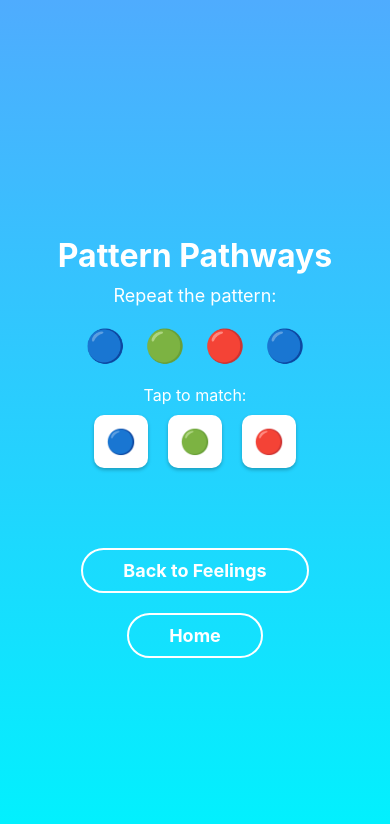
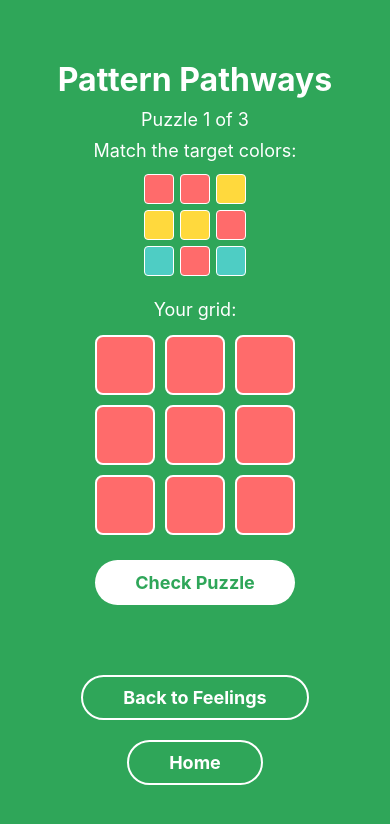
Before and after one commit to lgrimes95/PositivePathway, a React Native app: screen /PatternPathways in a window 390 px wide. Shown: the top 824 px of the page. Built offline with nearby package versions, Linux system fonts and the light colour scheme.

Commit message:
Update PatternPathwaysScreen.js

```diff
--- a/screens/PatternPathwaysScreen.js
+++ b/screens/PatternPathwaysScreen.js
@@ -1,129 +1,206 @@
 import React, { useState } from "react";
-import {
-  View,
-  Text,
-  StyleSheet,
-  TouchableOpacity,
-  Alert,
-} from "react-native";
-import { LinearGradient } from "expo-linear-gradient";
+import { View, Text, StyleSheet, TouchableOpacity, Alert } from "react-native";
 import GameButtons from "../components/GameButtons";
 
+const COLORS = ["#FF6B6B", "#4ECDC4", "#FFD93D"]; // red, teal, yellow
+
+// Generate a random color grid
+function generateTargetGrid(size = 3) {
+  const grid = [];
+  for (let i = 0; i < size; i++) {
+    const row = [];
+    for (let j = 0; j < size; j++) {
+      row.push(COLORS[Math.floor(Math.random() * COLORS.length)]);
+    }
+    grid.push(row);
+  }
+  return grid;
+}
+
+function cloneGrid(grid) {
+  return grid.map((row) => [...row]);
+}
+
 export default function PatternPathwaysScreen({ navigation }) {
-  const [pattern, setPattern] = useState(generatePattern());
-  const [userInput, setUserInput] = useState([]);
+  const puzzles = [
+    { id: 1, size: 3 },
+    { id: 2, size: 4 },
+    { id: 3, size: 5 },
+  ];
 
-  function generatePattern(length = 4) {
-    const options = ["🔵", "🟢", "🔴"];
-    let result = [];
-    for (let i = 0; i < length; i++) {
-      result.push(options[Math.floor(Math.random() * options.length)]);
+  const [currentPuzzleIndex, setCurrentPuzzleIndex] = useState(0);
+  const [targetGrid, setTargetGrid] = useState(
+    generateTargetGrid(puzzles[0].size)
+  );
+  const [playerGrid, setPlayerGrid] = useState(
+    Array(puzzles[0].size)
+      .fill(null)
+      .map(() => Array(puzzles[0].size).fill(COLORS[0]))
+  );
+
+  const handleTilePress = (row, col) => {
+    setPlayerGrid((prevGrid) => {
+      const newGrid = cloneGrid(prevGrid);
+      const currentColorIndex = COLORS.indexOf(newGrid[row][col]);
+      newGrid[row][col] = COLORS[(currentColorIndex + 1) % COLORS.length];
+      return newGrid;
+    });
+  };
+
+  const checkPuzzle = () => {
+    for (let i = 0; i < targetGrid.length; i++) {
+      for (let j = 0; j < targetGrid.length; j++) {
+        if (playerGrid[i][j] !== targetGrid[i][j]) return false;
+      }
     }
-    return result;
-  }
+    return true;
+  };
 
-  const handleSelect = (color) => {
-    const updatedInput = [...userInput, color];
-    setUserInput(updatedInput);
-
-    if (updatedInput.length === pattern.length) {
-      if (JSON.stringify(updatedInput) === JSON.stringify(pattern)) {
-        Alert.alert("🎉 Great job!", "You matched the pattern!", [
-          { text: "Play Again", onPress: resetGame },
+  const handleSubmit = () => {
+    if (checkPuzzle()) {
+      if (currentPuzzleIndex < puzzles.length - 1) {
+        Alert.alert("🎉 Great job!", "You solved the puzzle!", [
+          {
+            text: "Next Puzzle",
+            onPress: () => {
+              const nextIndex = currentPuzzleIndex + 1;
+              const nextSize = puzzles[nextIndex].size;
+              setCurrentPuzzleIndex(nextIndex);
+              setTargetGrid(generateTargetGrid(nextSize));
+              setPlayerGrid(
+                Array(nextSize)
+                  .fill(null)
+                  .map(() => Array(nextSize).fill(COLORS[0]))
+              );
+            },
+          },
         ]);
       } else {
-        Alert.alert("❌ Try again", "That pattern was incorrect.", [
-          { text: "Try Again", onPress: resetGame },
-        ]);
+        Alert.alert(
+          "🏆 Amazing!",
+          "You completed all color puzzles!",
+          [
+            {
+              text: "Play Again",
+              onPress: () => {
+                setCurrentPuzzleIndex(0);
+                setTargetGrid(generateTargetGrid(puzzles[0].size));
+                setPlayerGrid(
+                  Array(puzzles[0].size)
+                    .fill(null)
+                    .map(() => Array(puzzles[0].size).fill(COLORS[0]))
+                );
+              },
+            },
+          ]
+        );
       }
+    } else {
+      Alert.alert("❌ Not quite", "Try again!");
     }
   };
 
-  const resetGame = () => {
-    setPattern(generatePattern());
-    setUserInput([]);
-  };
+  return (
+    <View style={styles.container}>
+      <Text style={styles.title}>Pattern Pathways</Text>
+      <Text style={styles.instruction}>
+        Puzzle {currentPuzzleIndex + 1} of {puzzles.length}
+      </Text>
 
-  return (
-    <LinearGradient colors={["#4facfe", "#00f2fe"]} style={styles.container}>
-      <Text style={styles.title}>Pattern Pathways</Text>
-      <Text style={styles.subtitle}>Repeat the pattern:</Text>
+      <Text style={styles.instruction}>Match the target colors:</Text>
 
-      <View style={styles.patternRow}>
-        {pattern.map((icon, index) => (
-          <Text key={index} style={styles.patternIcon}>
-            {icon}
-          </Text>
+      {/* Target Preview */}
+      <View style={styles.grid}>
+        {targetGrid.map((row, i) => (
+          <View key={i} style={styles.row}>
+            {row.map((color, j) => (
+              <View
+                key={j}
+                style={[styles.previewTile, { backgroundColor: color }]}
+              />
+            ))}
+          </View>
         ))}
       </View>
 
-      <Text style={styles.instruction}>Tap to match:</Text>
+      <Text style={styles.instruction}>Your grid:</Text>
 
-      <View style={styles.buttonRow}>
-        {["🔵", "🟢", "🔴"].map((color) => (
-          <TouchableOpacity
-            key={color}
-            onPress={() => handleSelect(color)}
-            style={styles.choiceButton}
-          >
-            <Text style={styles.choiceIcon}>{color}</Text>
-          </TouchableOpacity>
+      {/* Player Grid */}
+      <View style={styles.grid}>
+        {playerGrid.map((row, i) => (
+          <View key={i} style={styles.row}>
+            {row.map((color, j) => (
+              <TouchableOpacity
+                key={j}
+                style={[styles.tile, { backgroundColor: color }]}
+                onPress={() => handleTilePress(i, j)}
+              />
+            ))}
+          </View>
         ))}
       </View>
 
+      <TouchableOpacity style={styles.submitButton} onPress={handleSubmit}>
+        <Text style={styles.submitText}>Check Puzzle</Text>
+      </TouchableOpacity>
+
       <GameButtons navigation={navigation} />
-    </LinearGradient>
+    </View>
   );
 }
 
 const styles = StyleSheet.create({
   container: {
     flex: 1,
-    alignItems: "center",
-    justifyContent: "center",
     paddingTop: 60,
     paddingHorizontal: 20,
+    alignItems: "center",
+    backgroundColor: "#2fa659ff",
   },
   title: {
+    fontSize: 32,
     color: "white",
-    fontSize: 32,
     fontWeight: "bold",
     marginBottom: 10,
   },
-  subtitle: {
+  instruction: {
+    fontSize: 18,
     color: "white",
-    fontSize: 18,
+    marginBottom: 10,
+  },
+  grid: {
     marginBottom: 20,
   },
-  patternRow: {
+  row: {
     flexDirection: "row",
+    justifyContent: "center",
+  },
+  previewTile: {
+    width: 30,
+    height: 30,
+    margin: 3,
+    borderRadius: 4,
+    borderWidth: 1,
+    borderColor: "white",
+  },
+  tile: {
+    width: 60,
+    height: 60,
+    margin: 5,
+    borderRadius: 8,
+    borderWidth: 2,
+    borderColor: "white",
+  },
+  submitButton: {
+    backgroundColor: "white",
+    paddingVertical: 12,
+    paddingHorizontal: 40,
+    borderRadius: 25,
     marginBottom: 20,
   },
-  patternIcon: {
-    fontSize: 32,
-    marginHorizontal: 10,
-  },
-  instruction: {
-    color: "white",
-    fontSize: 16,
-    marginBottom: 10,
-  },
-  buttonRow: {
-    flexDirection: "row",
-    marginBottom: 30,
-  },
-  choiceButton: {
-    backgroundColor: "white",
-    padding: 12,
-    borderRadius: 10,
-    marginHorizontal: 10,
-    shadowColor: "#000",
-    shadowOffset: { width: 0, height: 2 },
-    shadowOpacity: 0.25,
-    shadowRadius: 3.84,
-    elevation: 5,
-  },
-  choiceIcon: {
-    fontSize: 24,
+  submitText: {
+    color: "#2fa659ff",
+    fontSize: 18,
+    fontWeight: "bold",
   },
 });
```
